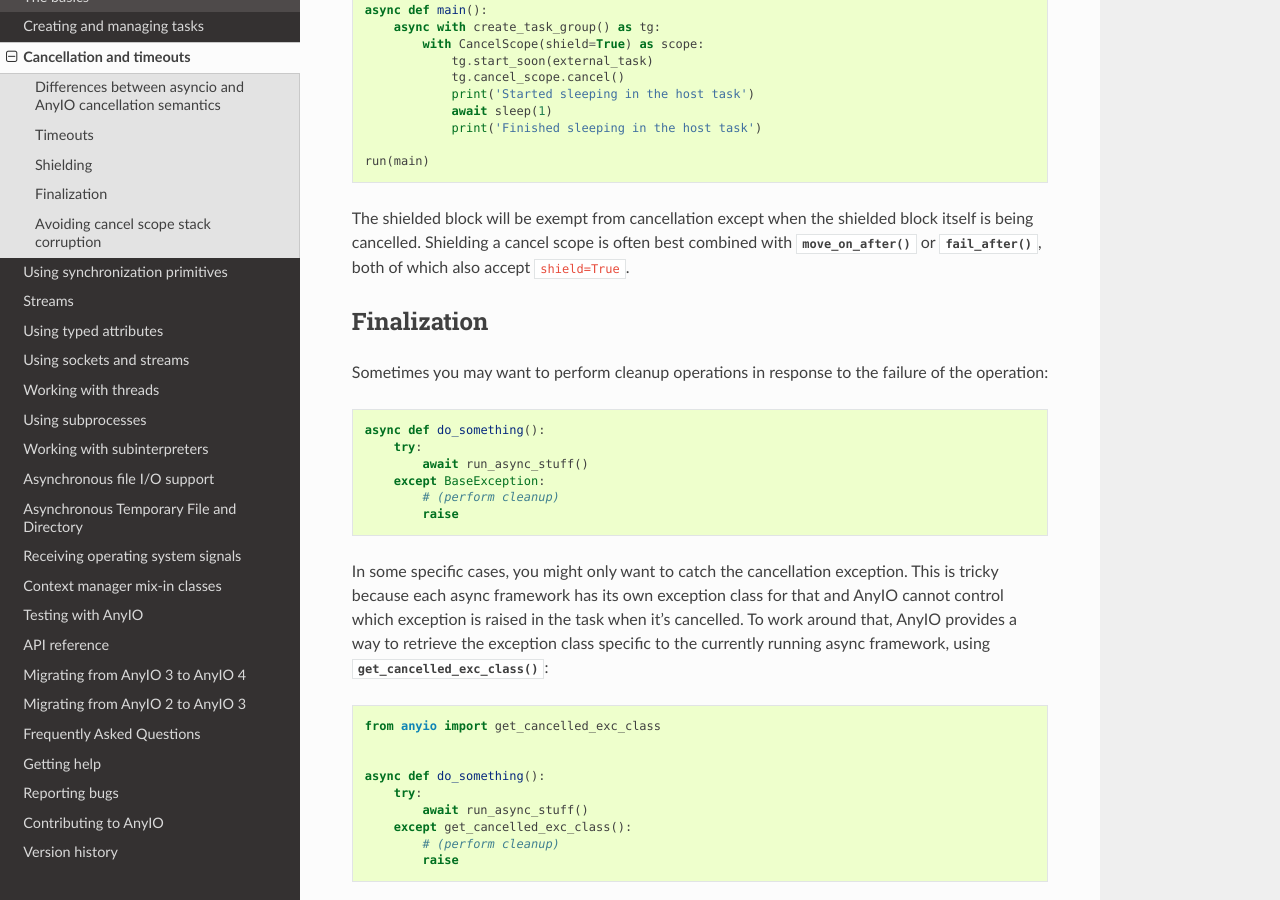
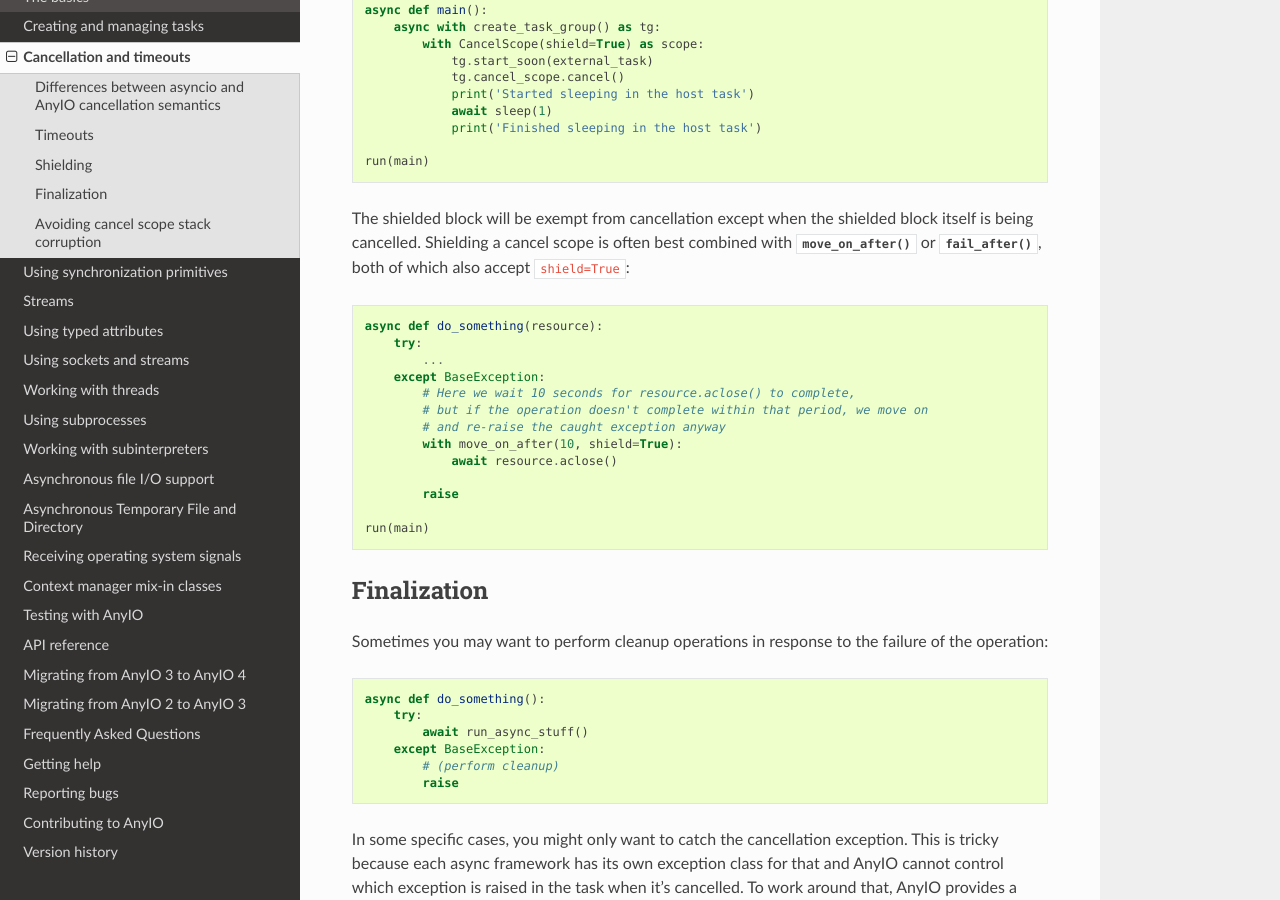
Before and after one commit to agronholm/anyio, a Sphinx documentation site: the page built from docs/cancellation.rst, in a window 1280 px wide and 900 px high, scrolled down 1999 px. Built offline with Sphinx 7.4.7 and the Read the Docs theme 3.1.0, drawn with Linux system fonts in a browser that asks for light colours; the version number could not be read and is left out.

Commit message:
Added an example on how to use move_on_after() with shielding
GitHub now comes with a recent enough version of pip.

```diff
--- a/docs/cancellation.rst
+++ b/docs/cancellation.rst
@@ -110,7 +110,22 @@
 The shielded block will be exempt from cancellation except when the shielded block
 itself is being cancelled. Shielding a cancel scope is often best combined with
 :func:`~move_on_after` or :func:`~fail_after`, both of which also accept
-``shield=True``.
+``shield=True``::
+
+    async def do_something(resource):
+        try:
+            ...
+        except BaseException:
+            # Here we wait 10 seconds for resource.aclose() to complete,
+            # but if the operation doesn't complete within that period, we move on
+            # and re-raise the caught exception anyway
+            with move_on_after(10, shield=True):
+                await resource.aclose()
+
+            raise
+
+    run(main)
+
 
 Finalization
 ------------
```
